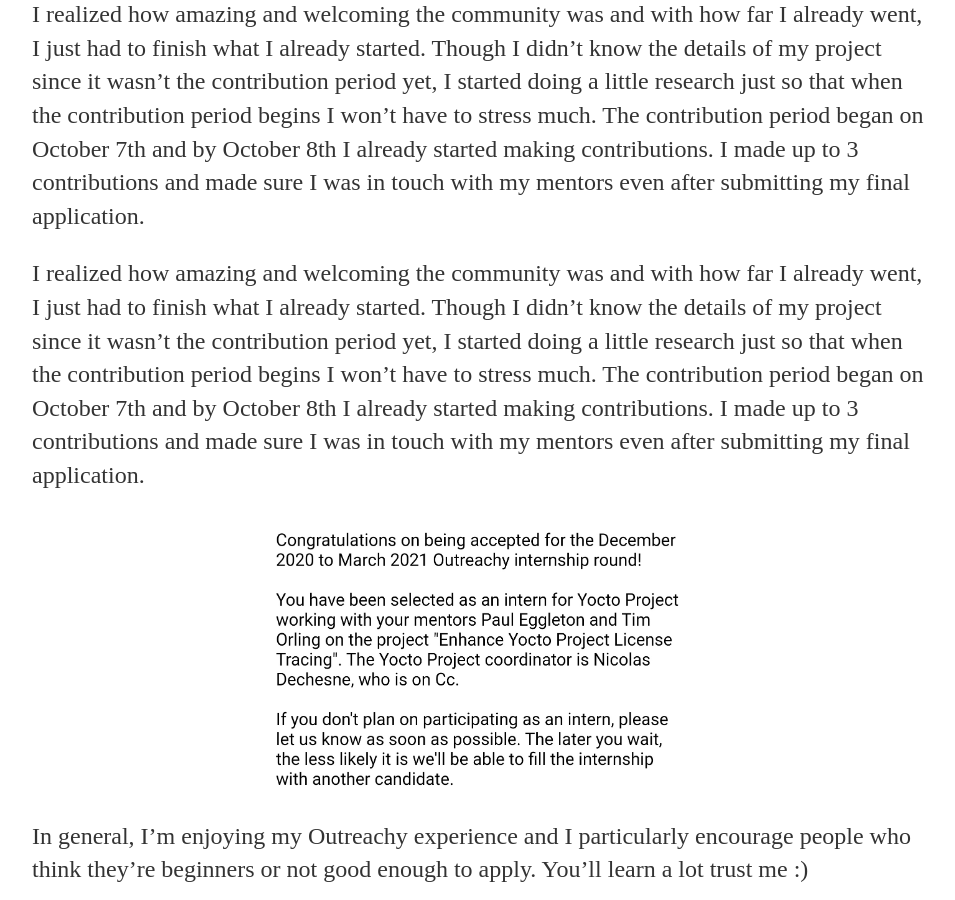
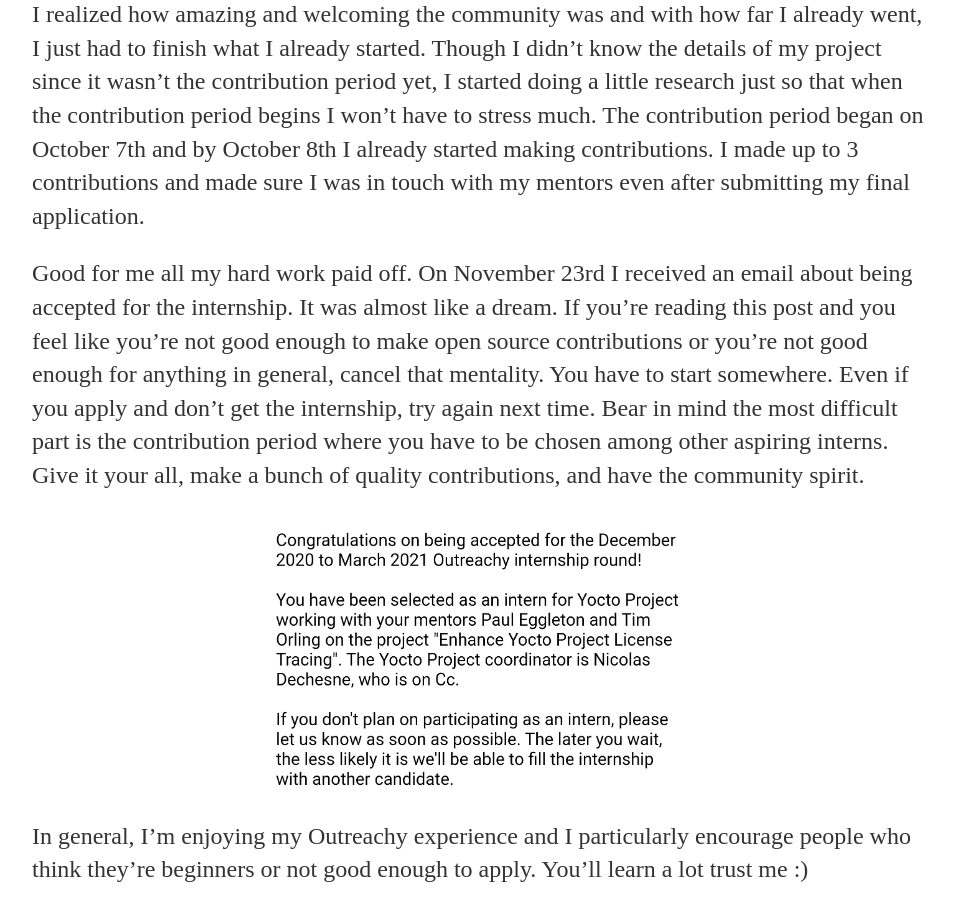
Before and after one commit to Idadelveloper/Idadelveloper.github.io, a Jekyll site: the page built from _posts/2020-12-07-outreachy-introduce-yourself.md, in a window 1280 px wide and 900 px high, scrolled down 3666 px. Shown: the whole window, without its empty margins (160-1115 px from the left). Built offline with Jekyll 4.4.1, drawn with Linux system fonts in a browser that asks for light colours.

Commit message:
Update 2020-12-07-outreachy-introduce-yourself.md

```diff
--- a/_posts/2020-12-07-outreachy-introduce-yourself.md
+++ b/_posts/2020-12-07-outreachy-introduce-yourself.md
@@ -43,7 +43,7 @@
 I realized how amazing and welcoming the community was and with how far I already went, I just had to finish what I already started. Though I didn’t know the details of my project since it wasn’t the contribution period yet, I started doing a little research just so that when the contribution period begins I won’t have to stress much. The contribution period began on October 7th and by October 8th I already started making contributions. I made up to 3 contributions and made sure I was in touch with my mentors even after submitting my final application.
 
 
-I realized how amazing and welcoming the community was and with how far I already went, I just had to finish what I already started. Though I didn’t know the details of my project since it wasn’t the contribution period yet, I started doing a little research just so that when the contribution period begins I won’t have to stress much. The contribution period began on October 7th and by October 8th I already started making contributions. I made up to 3 contributions and made sure I was in touch with my mentors even after submitting my final application.
+Good for me all my hard work paid off. On November 23rd I received an email about being accepted for the internship. It was almost like a dream. If you’re reading this post and you feel like you’re not good enough to make open source contributions or you’re not good enough for anything in general, cancel that mentality. You have to start somewhere. Even if you apply and don’t get the internship, try again next time. Bear in mind the most difficult part is the contribution period where you have to be chosen among other aspiring interns. Give it your all, make a bunch of quality contributions, and have the community spirit.
 
 
 ![Outreachy acceptance email](/assets/images/outreachy_email.jpeg "Outreachyacceptance email Pic"){: .center-image }
```
